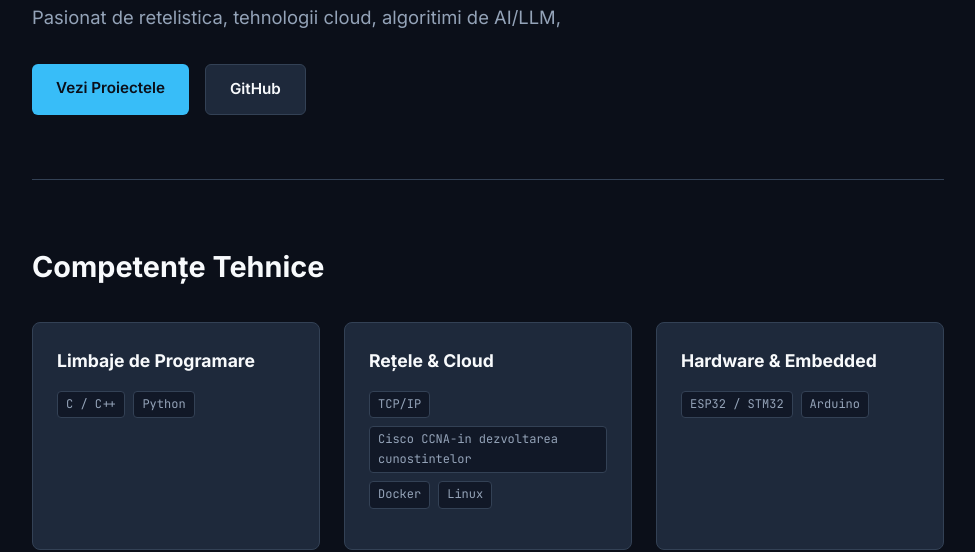
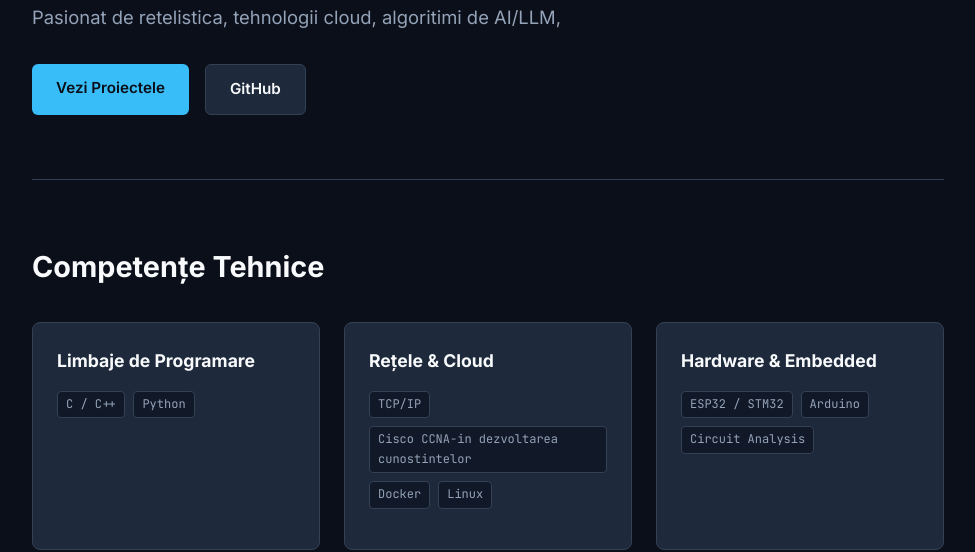
Before and after one commit to andreim10/andreim10.github.io, a plain HTML site: page index.html in a window 1280 px wide. Shown: the part 283-835 px from the top of the page, without its empty margins (152-1127 px from the left). Drawn offline with Linux system fonts and the light colour scheme.

Commit message:
Update cv and styles

```diff
--- a/index.html
+++ b/index.html
@@ -66,6 +66,7 @@
           <div class="tags">
             <span class="tag">ESP32 / STM32</span>
             <span class="tag">Arduino</span>
+            <span class="tag">Circuit Analysis</span>
         </div>
       </div>
     </section>
```
